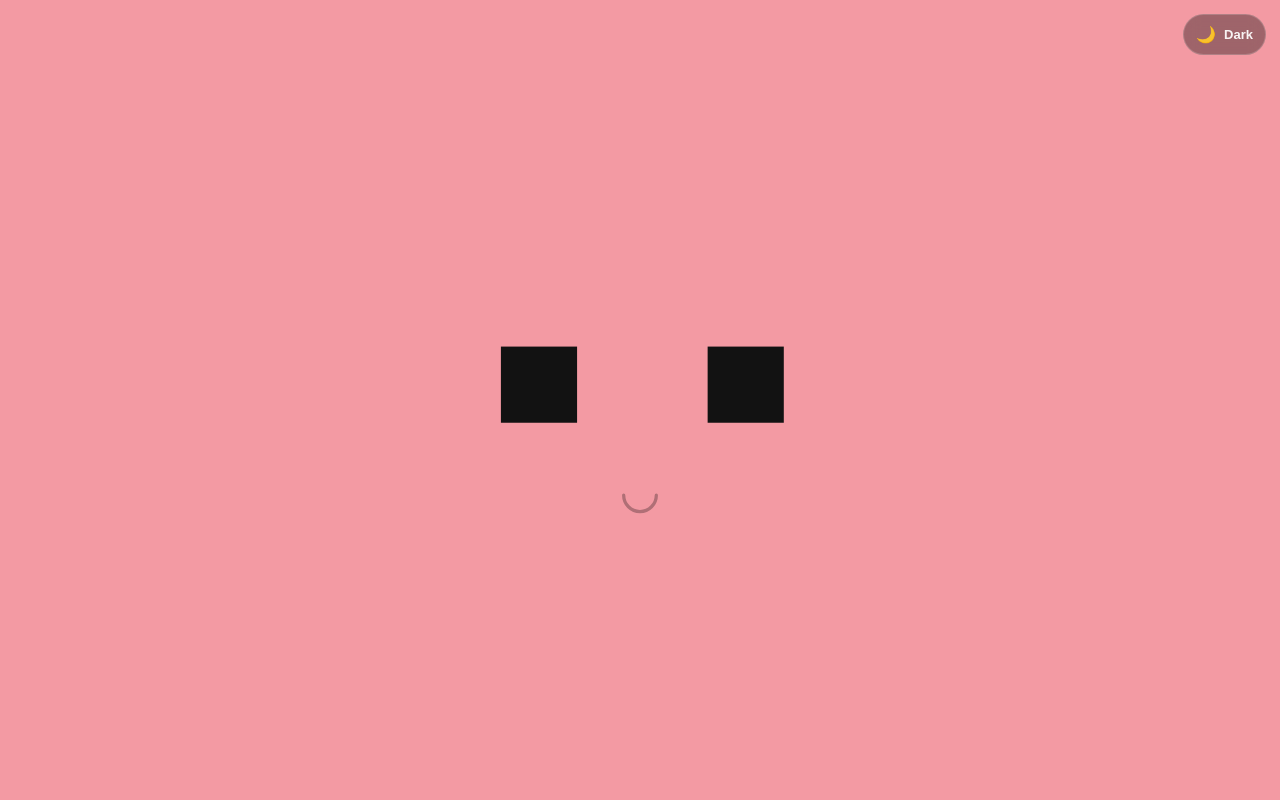
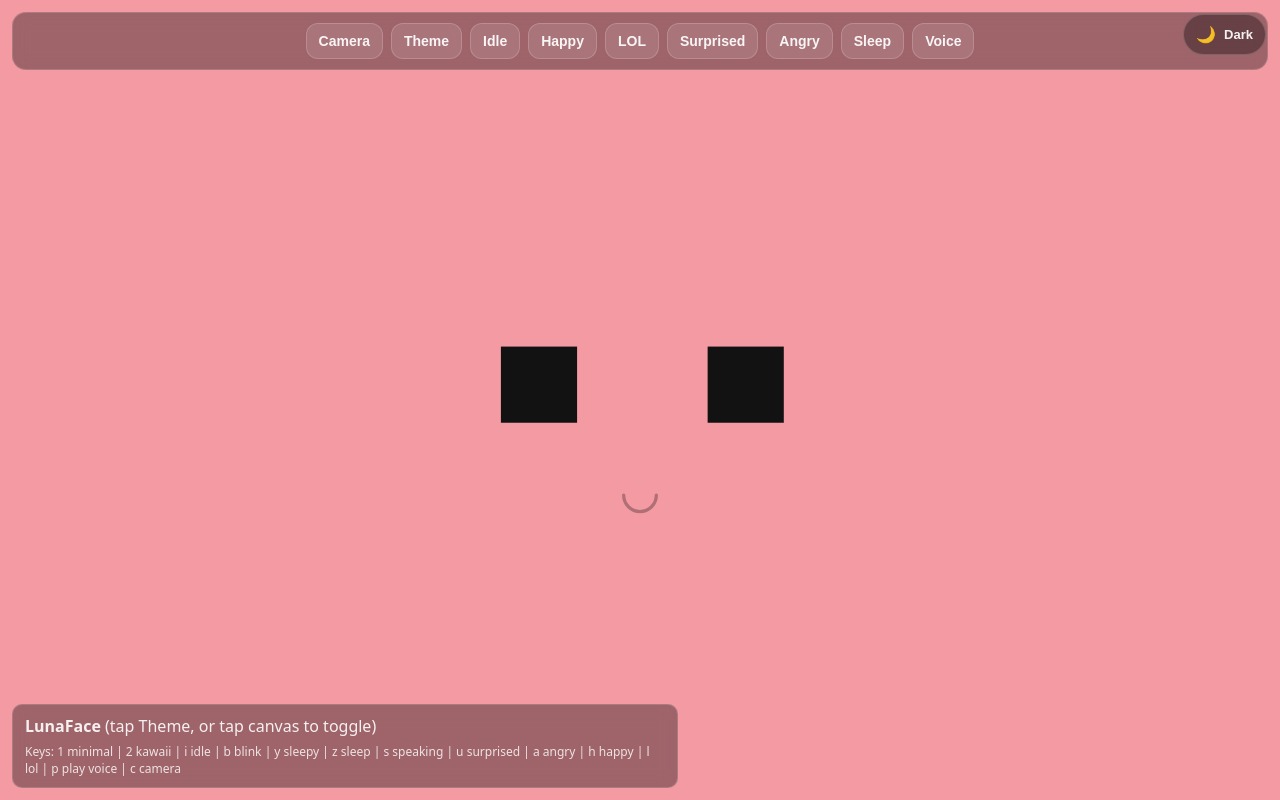
Before and after one commit to Oruga420/luna-face, a Next.js app: page / in a window 1280 px wide. Built offline with nearby package versions, Linux system fonts and the light colour scheme.

Commit message:
Fix controls/HUD layering in unicorn mode (preserve fixed positioning)

```diff
--- a/public/styles.css
+++ b/public/styles.css
@@ -164,7 +164,9 @@ html[data-theme="unicorn"] body {
 .lt_label { font-size: 13px; }
 
 /* Keep existing HUD/controls readable above unicorn layer */
-#face, #controls, #hud { position: relative; z-index: 10; }
+#face { position: relative; z-index: 10; }
+#controls { z-index: 20; }
+#hud { z-index: 20; }
 
 /* Reduced motion */
 @media (prefers-reduced-motion: reduce) {
```
